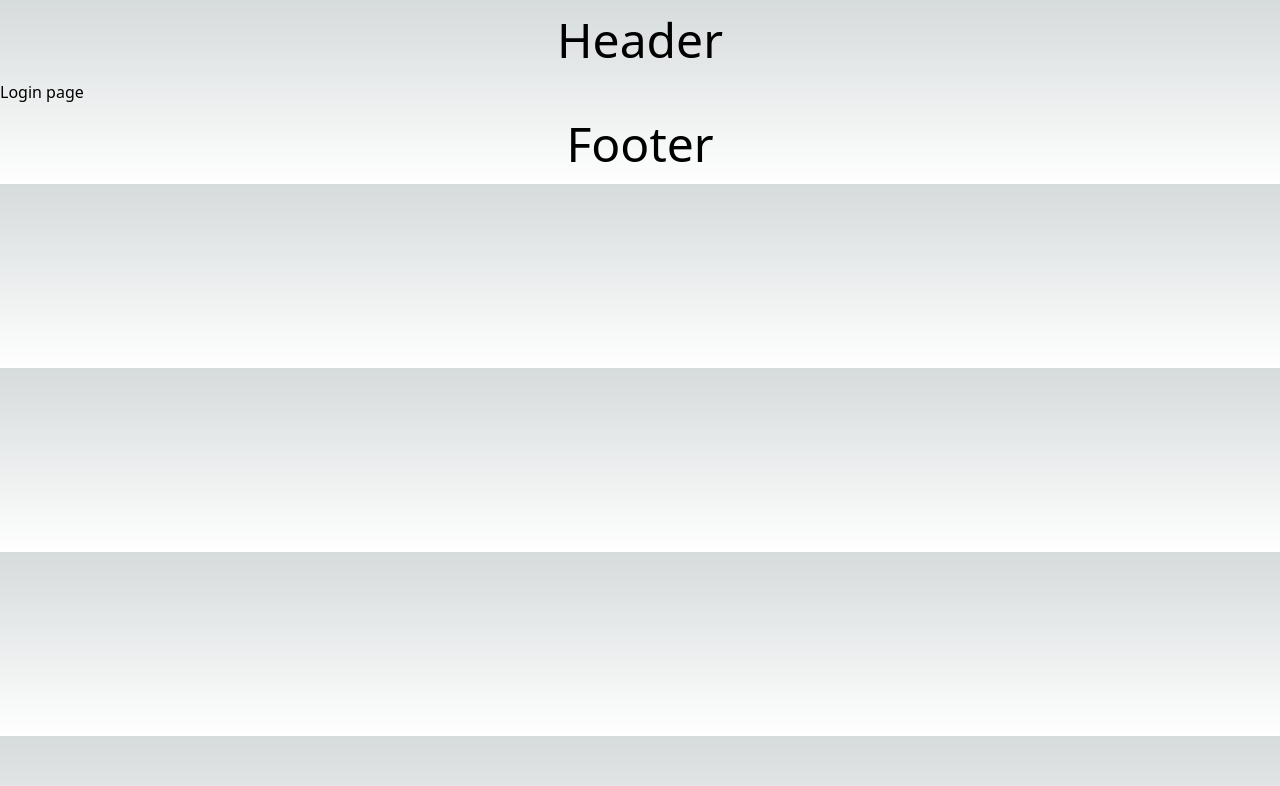
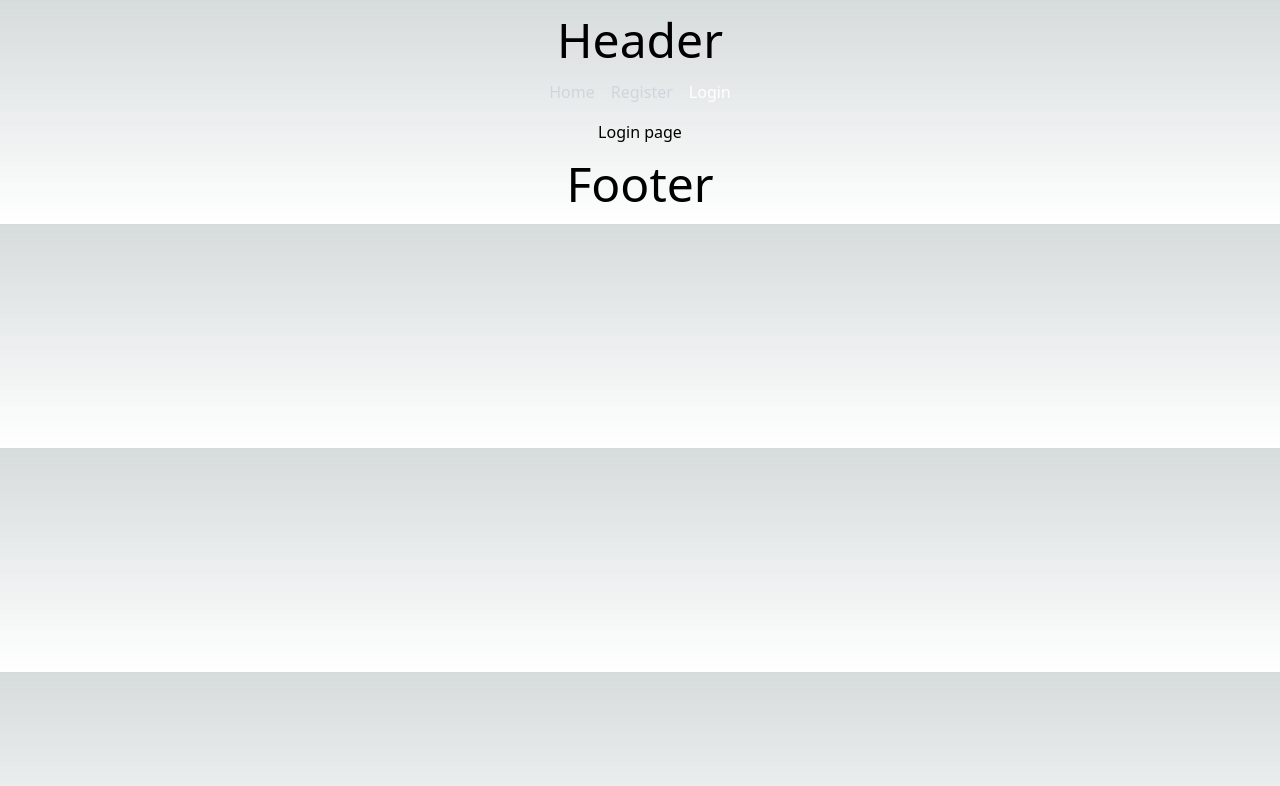
Before and after one commit to taraksh01/learn-nextjs, a Next.js app: page /login in a window 1280 px wide. Shown: the top 786 px of the page. Built offline with nearby package versions, Linux system fonts and the light colour scheme.

Commit message:
Implement active link

```diff
--- /dev/null
+++ b/app/(auth)/layout.tsx
@@ -0,0 +1,49 @@
+"use client";
+
+import Link from "next/link";
+import { usePathname } from "next/navigation";
+
+const navLinks = [
+  {
+    name: "Home",
+    href: "/",
+  },
+  {
+    name: "Register",
+    href: "/register",
+  },
+  {
+    name: "Login",
+    href: "/login",
+  },
+];
+
+export default function AuthLayout({
+  children,
+}: {
+  children: React.ReactNode;
+}) {
+  const pathname = usePathname();
+  console.log(pathname);
+  return (
+    <div className="flex flex-col justify-center items-center">
+      <nav className="flex justify-center items-center gap-4 w-full mb-4">
+        {navLinks.map((link) => {
+          const isActive = pathname === link.href;
+          return (
+            <Link
+              key={link.name}
+              href={link.href}
+              className={
+                isActive ? "text-white" : "text-gray-300 hover:text-white"
+              }
+            >
+              {link.name}
+            </Link>
+          );
+        })}
+      </nav>
+      {children}
+    </div>
+  );
+}
```
